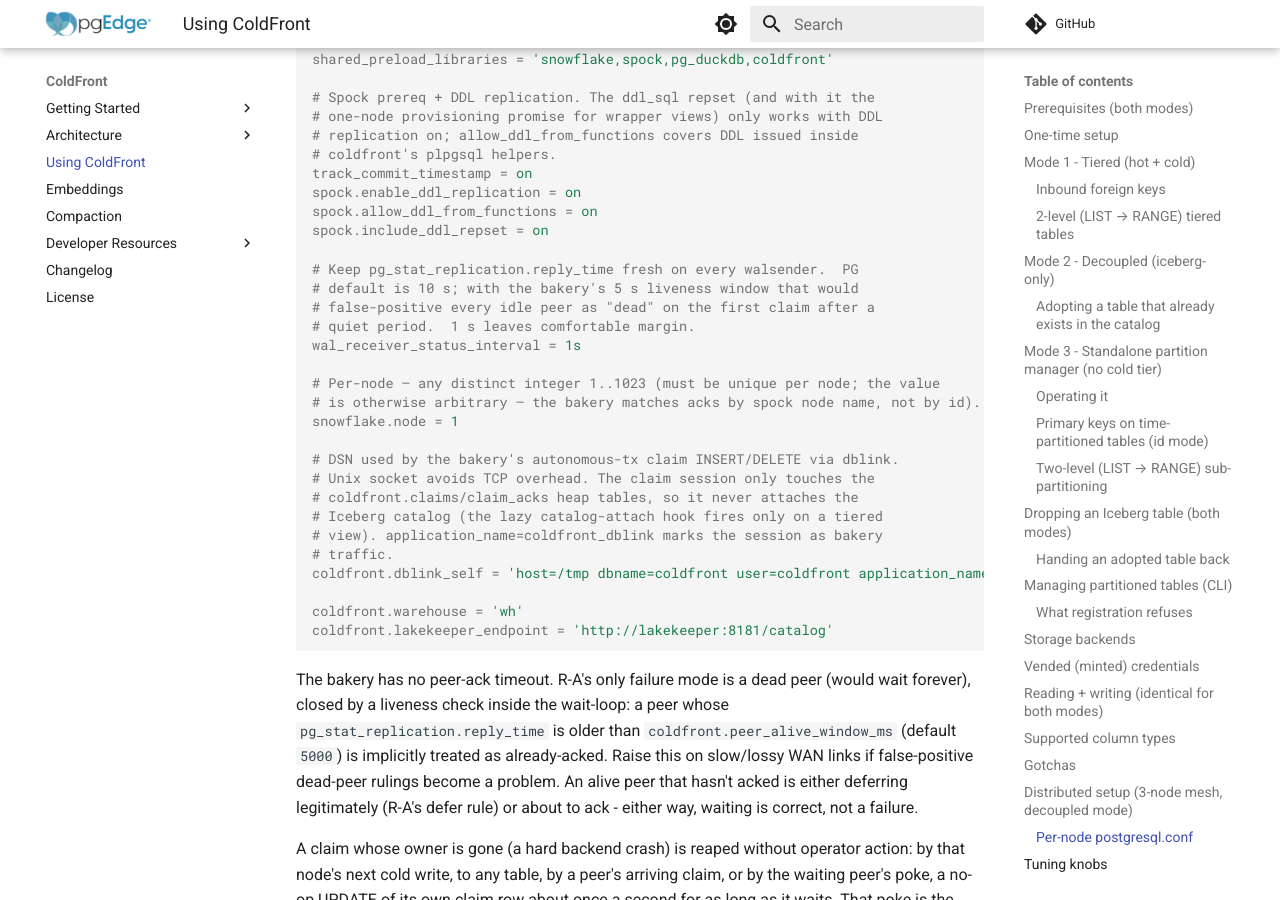
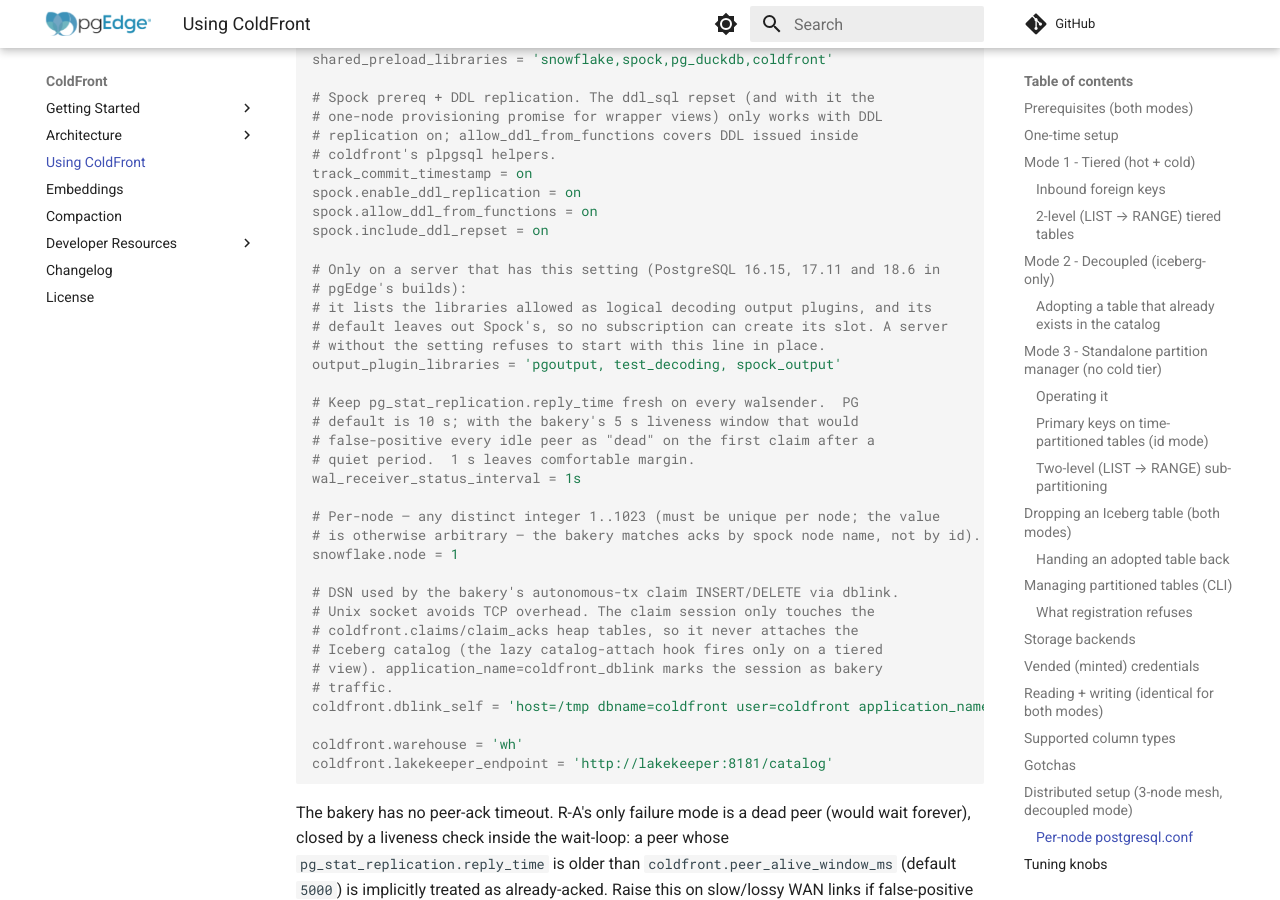
Before and after one commit to pgEdge/coldfront, an MkDocs documentation site: the page built from docs/usage.md, in a window 1280 px wide and 900 px high, scrolled down 17070 px. Built offline with MkDocs 1.6.1 and Material for MkDocs 9.7.7, drawn with Linux system fonts in a browser that asks for light colours; comment, search, counter and statistics services are not loaded.

Commit message:
fix: let Spock subscriptions start on servers that restrict output plugins

```diff
--- a/docs/usage.md
+++ b/docs/usage.md
@@ -851,6 +851,13 @@ spock.enable_ddl_replication = on
 spock.allow_ddl_from_functions = on
 spock.include_ddl_repset = on
 
+# Only on a server that has this setting (PostgreSQL 16.15, 17.11 and 18.6 in
+# pgEdge's builds):
+# it lists the libraries allowed as logical decoding output plugins, and its
+# default leaves out Spock's, so no subscription can create its slot. A server
+# without the setting refuses to start with this line in place.
+output_plugin_libraries = 'pgoutput, test_decoding, spock_output'
+
 # Keep pg_stat_replication.reply_time fresh on every walsender.  PG
 # default is 10 s; with the bakery's 5 s liveness window that would
 # false-positive every idle peer as "dead" on the first claim after a
```
Also changed, not shown: docs/changelog.md (+8 -0 lines), 1 other file.
